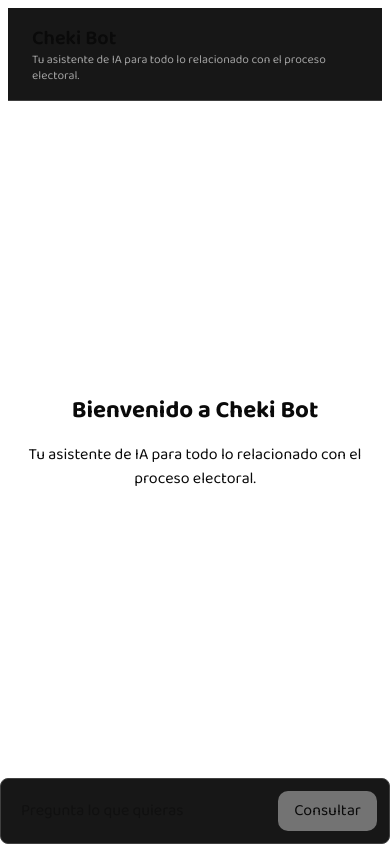
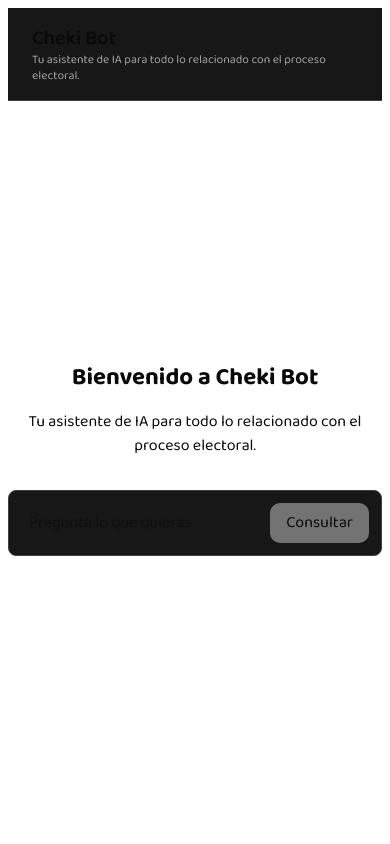
Before and after one commit to Cheki-bot/cheki-bot, a Next.js app: page / in a window 390 px wide. Built offline with nearby package versions, Linux system fonts and the light colour scheme.

Commit message:
Fix:fixed conditional on responsive

```diff
--- a/src/app/page.tsx
+++ b/src/app/page.tsx
@@ -103,7 +103,7 @@ export default function Home() {
 
                 <form
                     onSubmit={handleSend}
-                    className="w-full fixed md:bottom-10 bottom-0 max-w-7xl flex gap-4 items-baseline-last border border-neutral-700 p-3 rounded-lg bg-neutral-900"
+                    className={`w-full ${state.messages.length > 0 ? 'fixed md:bottom-10 bottom-0 mb-2' : ''} max-w-7xl flex gap-4 items-baseline-last border border-neutral-700 p-3 rounded-lg bg-neutral-900`}
                 >
                     <InputComponent
                         placeholder="Pregunta lo que quieras"
```
